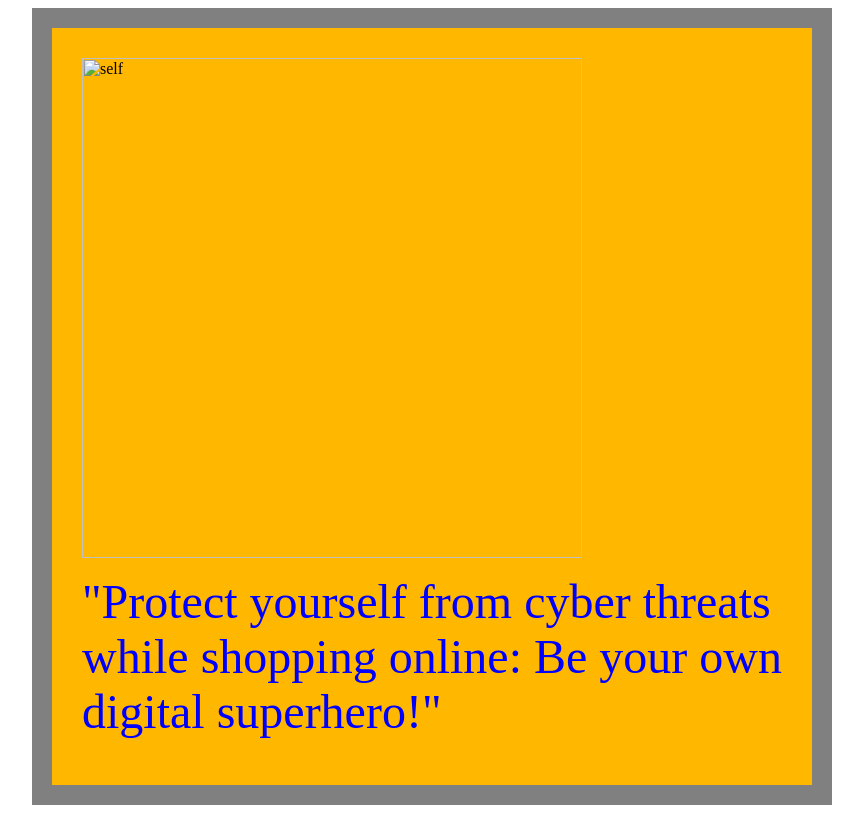
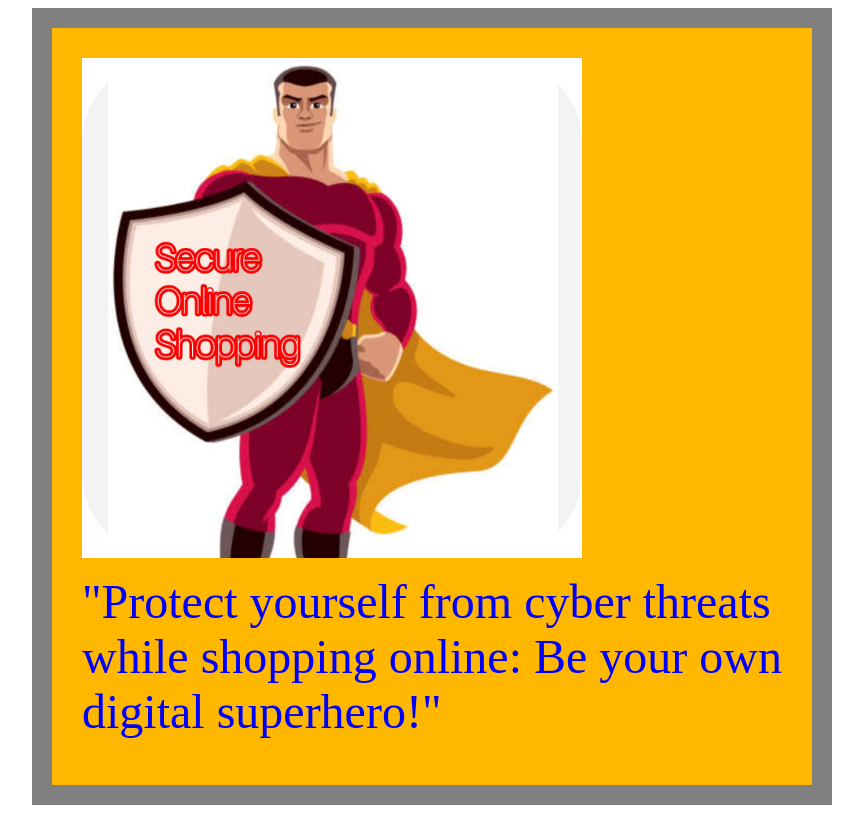
Before and after one commit to sree-greeshma/selfsecurr.github.io, a plain HTML site: page index.html in a window 1280 px wide. Shown: the whole page, without its empty margins (208-1071 px from the left). Drawn offline with Linux system fonts and the light colour scheme.

Commit message:
Update index.html

```diff
--- a/index.html
+++ b/index.html
@@ -18,7 +18,7 @@ to {background-color:orange;}
 </head>
 <body>
 <div>
-<img src="self.jpeg" alt="self" width="500" height="500"
+<img src="self-images\self.jpeg" alt="self" width="500" height="500"
 style="vertical-align:bottom">
 <p style="color:blue;"><font size="36">"Protect yourself from cyber threats while shopping online: Be your own digital superhero!"
 </font></p>
```
